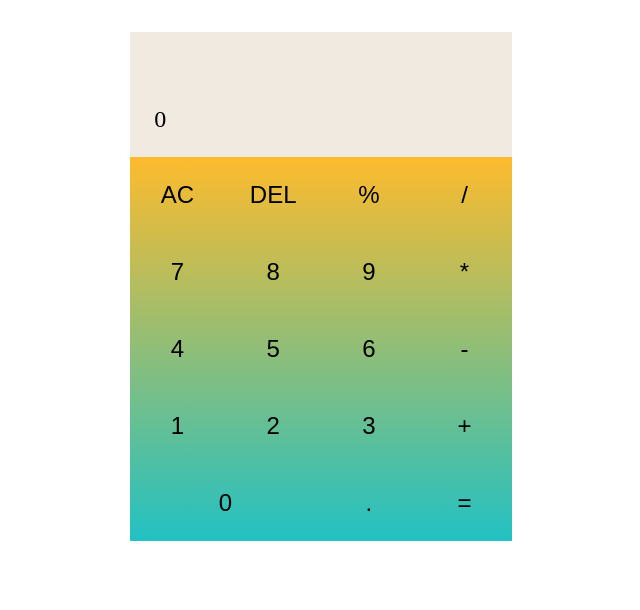
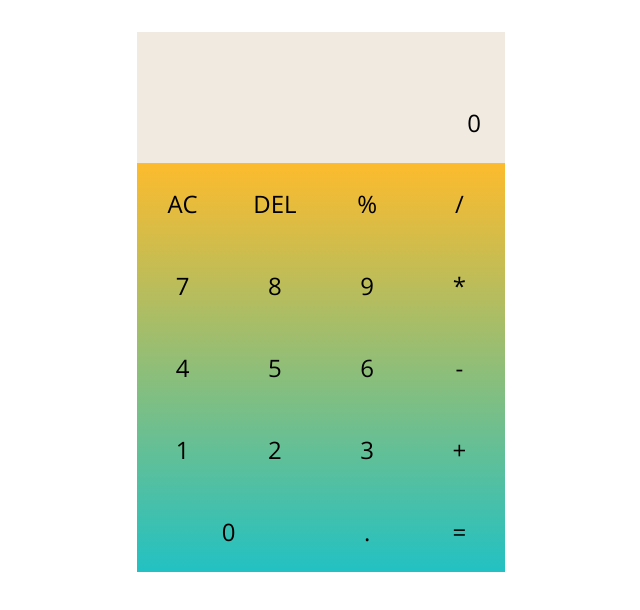
Before and after one commit to maxhillebr/odin-calculator, a plain HTML site: page index.html in a window 1280 px wide. Shown: the whole page, without its empty margins (319-959 px from the left). Drawn offline with nearby package versions, Linux system fonts and the light colour scheme.

Commit message:
added new font-family via google. displayed numbers are centered to the right.

```diff
--- a/index.html
+++ b/index.html
@@ -4,6 +4,12 @@
     <meta name="viewport" content="width=device-width, initial-scale=1.0" />
     <title>Document</title>
     <link rel="stylesheet" href="style.css" />
+    <link rel="preconnect" href="https://fonts.googleapis.com" />
+    <link rel="preconnect" href="https://fonts.gstatic.com" crossorigin />
+    <link
+      href="https://fonts.googleapis.com/css2?family=Open+Sans:ital,wght@0,300;0,400;0,500;0,600;0,700;0,800;1,300;1,400;1,500;1,600;1,700;1,800&display=swap"
+      rel="stylesheet"
+    />
   </head>
   <body>
     <div class="calc-container">
--- a/style.css
+++ b/style.css
@@ -1,3 +1,7 @@
+* {
+  font-family: "Open Sans", sans-serif;
+}
+
 body {
   display: flex;
   justify-content: center;
@@ -5,12 +9,14 @@ body {
 }
 
 .calc-display {
+  text-align: right;
   font-size: 1.5em;
   padding: 1em;
   background-color: #ddd1bd73;
 }
 
 .calc-before {
+  text-align: right;
   font-size: 1em;
   padding: 1em;
   min-height: 1.1em;
```
Also changed, not shown: calculator-newdesign.jpg (added).
